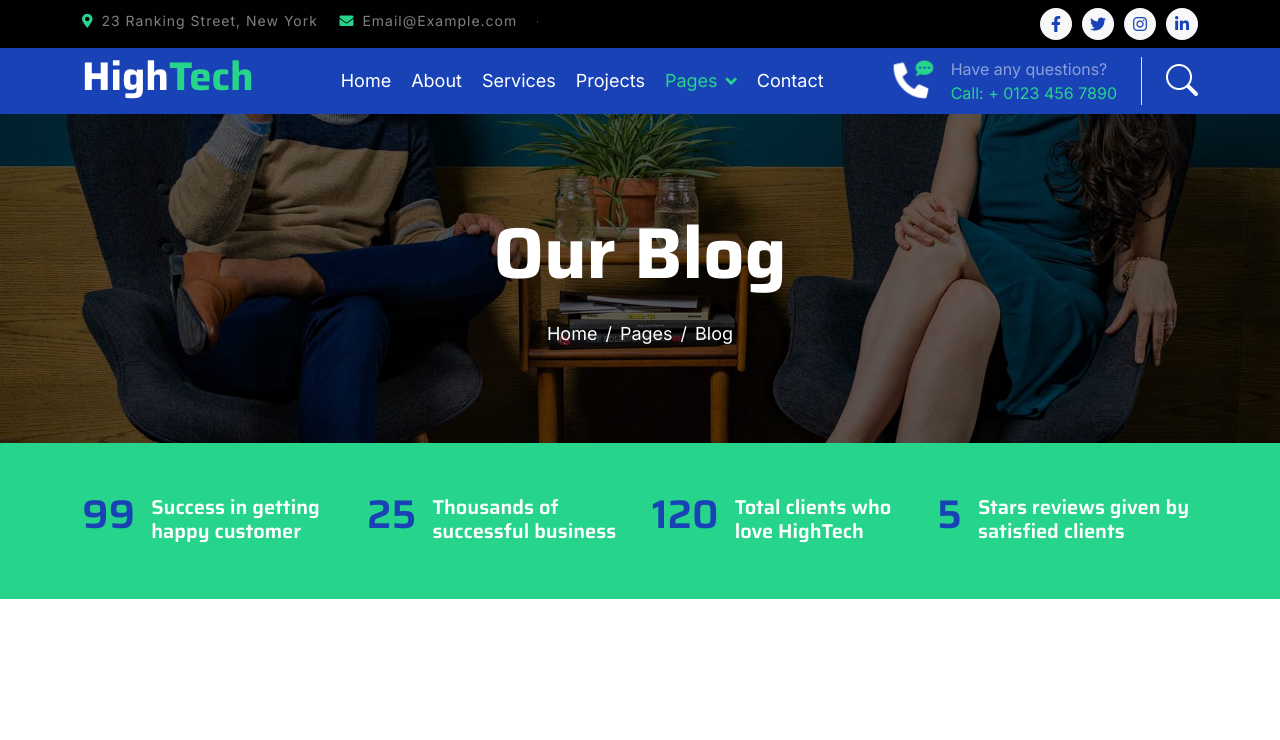
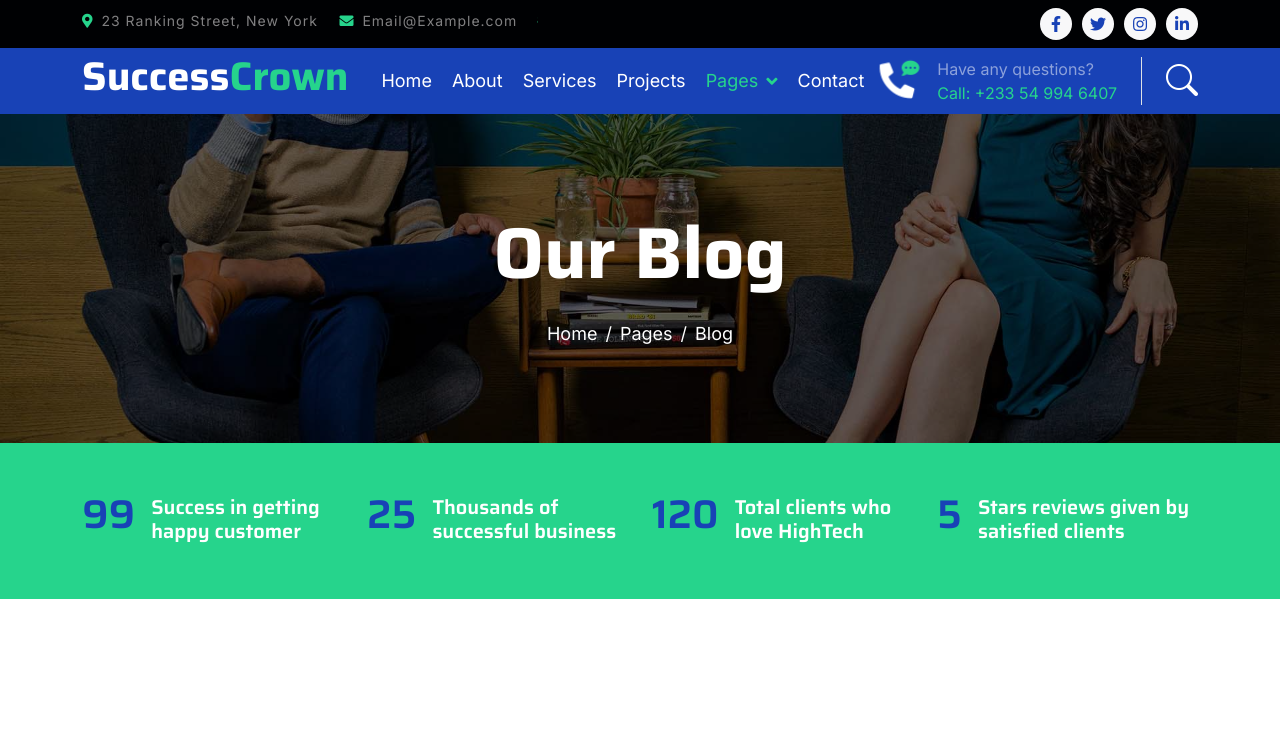
Before and after one commit to Kwaku-Asante/Ozias-and-Asana-052230540015, a plain HTML site: page blog.html in a window 1280 px wide. Shown: the top 740 px of the page. Drawn offline with nearby package versions, Linux system fonts and the light colour scheme.

Commit message:
new update

```diff
--- a/blog.html
+++ b/blog.html
@@ -60,7 +60,7 @@
             <div class="container">
                 <nav class="navbar navbar-dark navbar-expand-lg py-0">
                     <a href="index.html" class="navbar-brand">
-                        <h1 class="text-white fw-bold d-block">High<span class="text-secondary">Tech</span> </h1>
+                        <h1 class="text-white fw-bold d-block">Success<span class="text-secondary">Crown</span> </h1>
                     </a>
                     <button type="button" class="navbar-toggler me-0" data-bs-toggle="collapse" data-bs-target="#navbarCollapse">
                         <span class="navbar-toggler-icon"></span>
@@ -94,7 +94,7 @@
                         </div>
                         <div class="d-flex flex-column pe-4 border-end">
                             <span class="text-white-50">Have any questions?</span>
-                            <span class="text-secondary">Call: + 0123 456 7890</span>
+                            <span class="text-secondary">Call: +233 54 994 6407</span>
                         </div>
                         <div class="d-flex align-items-center justify-content-center ms-4 ">
                             <a href="#"><i class="bi bi-search text-white fa-2x"></i> </a>
```
Also changed, not shown: contact.html (+2 -2 lines), index.html (+1 -1 lines), project.html (+2 -2 lines), service.html (+2 -2 lines), team.html (+1 -1 lines), testimonial.html (+1 -1 lines).
